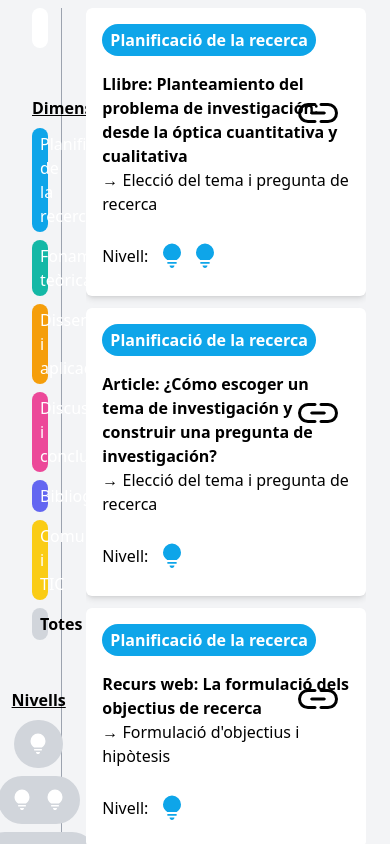
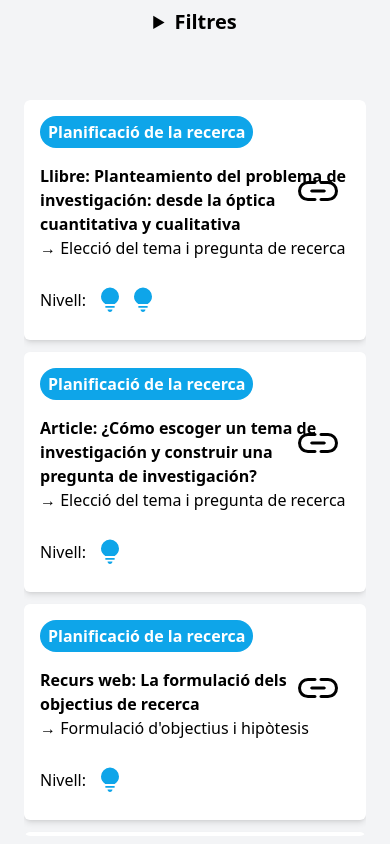
Before and after one commit to CompREd/test-repositori-compred, a React (Vite) app: page / in a window 390 px wide. Built offline with nearby package versions, Linux system fonts and the light colour scheme.

Commit message:
feat: responsiveness

```diff
--- a/src/App.tsx
+++ b/src/App.tsx
@@ -179,9 +179,10 @@ const App: React.FC = () => {
 
   return (
     <div className="overflow-scroll w-screen h-screen">
-      <div className="grid grid-cols-6 w-full h-full p-2 bg-gray-100">
-        <div className="col-span-1 h-full border-r-gray-400 border-r mx-2 flex flex-col justify-center gap-12">
-          <input type="text" id="textFilter" className="p-2 mx-4 text-center rounded-lg" placeholder="Cerca un títol" onChange={handleTextFilterChange} />
+      <div className="lg:grid flex flex-col grid-cols-6 w-full h-full p-2 bg-gray-100 overflow-scroll">
+        <details className="col-span-1 pb-4 w-full lg:border-r-gray-400 lg:border-r flex flex-col justify-center gap-12">
+          <summary className="font-bold text-xl text-center">Filtres</summary>
+          <input type="text" id="textFilter" className="w-full py-2 my-4 text-center rounded-lg shadow-sm" placeholder="Cerca un títol" onChange={handleTextFilterChange} />
           <div className="flex gap-2 flex-col mx-4 justify-center">
             <span className="font-bold underline text-center">Dimensions</span>
             { dimensions.map((d) => {
@@ -205,7 +206,7 @@ const App: React.FC = () => {
             })}
             <button type="button" className={`rounded-full px-2 py-1 ${filterDimensions.length > 0 ? 'text-white' : 'text-black font-semibold'} bg-gray-300`} onClick={() => setFilterDimensions([])}>Totes</button>
           </div>
-          <div className="flex gap-2 flex-col mx-4 justify-center items-center">
+          <div className="flex gap-2 lg:flex-col mx-4 justify-center items-center mt-6">
             <span className="font-bold underline text-center">Nivells</span>
             {
               Array(3).fill(0).map((e, index) => (
@@ -227,7 +228,7 @@ const App: React.FC = () => {
             }
             <button type="button" className={`rounded-full px-2 py-1 ${filterLevels.length > 0 ? 'text-white' : 'text-black-200 font-semibold'} bg-gray-300`} onClick={() => setFilterLevels([])}>Tots</button>
           </div>
-        </div>
+        </details>
         <div className="col-span-5 overflow-scroll h-full flex flex-col gap-3 rounded-md mx-4">
           { resources
             .filter((r) => (`${r.type.toLowerCase()}: ${r.title.toLowerCase()}`).includes(textFilter.toLowerCase()))
```
